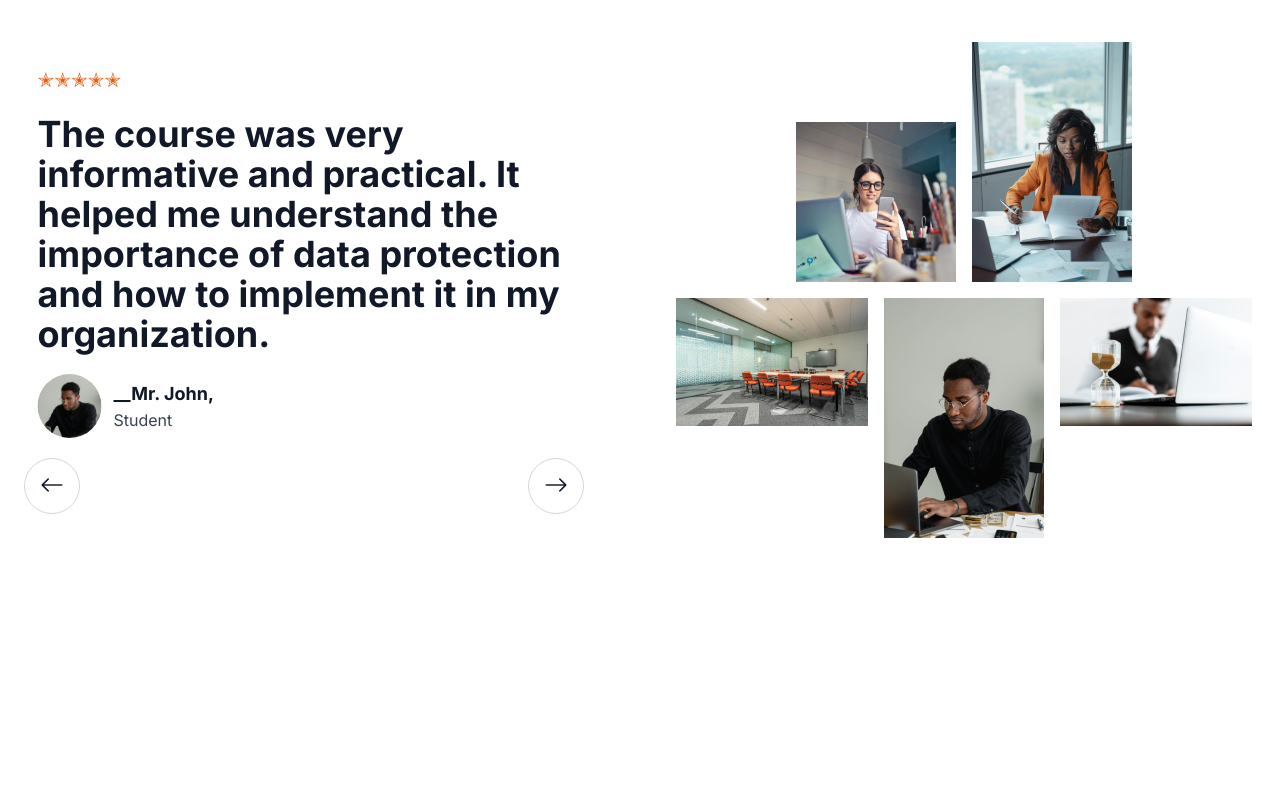
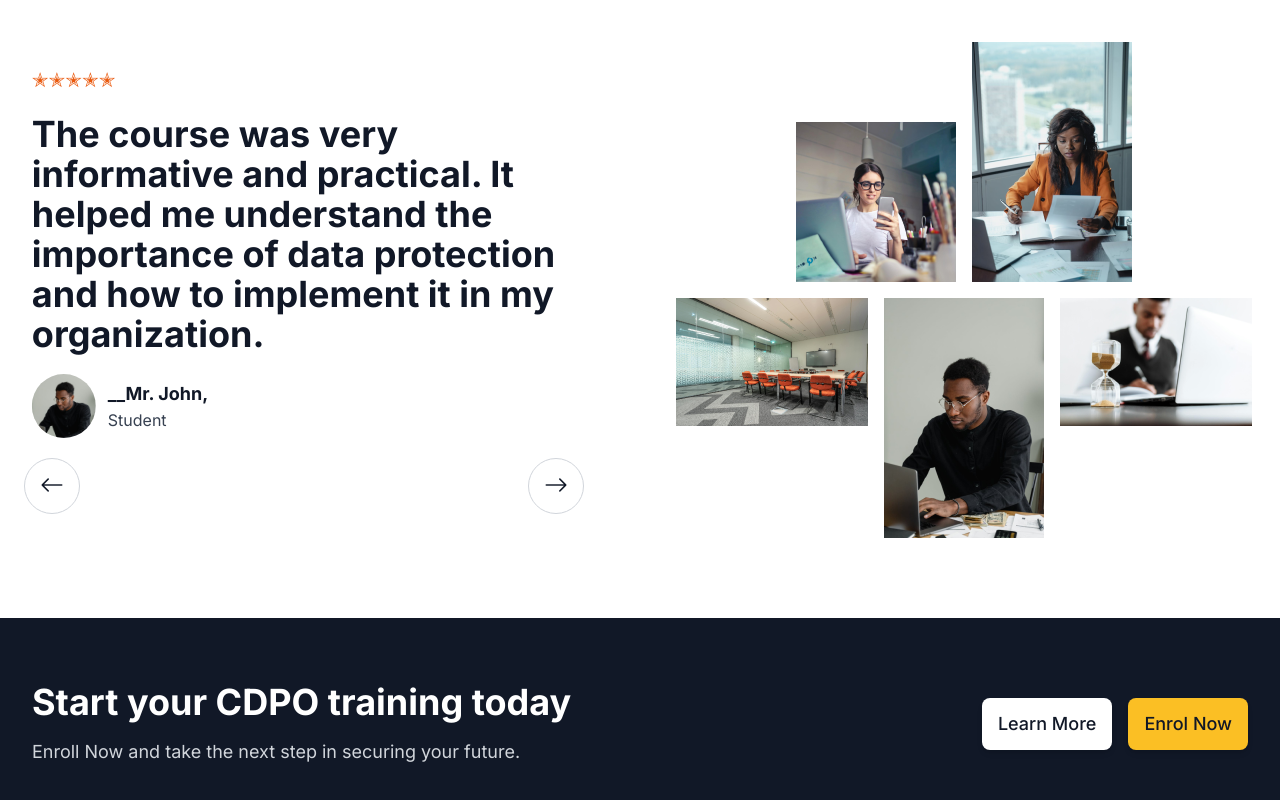
Before and after one commit to kizzylion/3consulting, a React (Vite) app: page /resources/cdpo-training in a window 1280 px wide. Shown: the part 1277-2077 px from the top of the page. Before the commit the page ends 1895 px from the top, so only its background shows below. Built offline with nearby package versions, Linux system fonts and the light colour scheme.

Commit message:
FEAT: ADD START TODAY SECTION TO CDPO PAGE

```diff
--- a/src/components/pages/solutions/data-protection/start-today.tsx
+++ b/src/components/pages/solutions/data-protection/start-today.tsx
@@ -2,9 +2,9 @@ import Button from "@components/ui/button";
 
 export default function StartToday() {
   return (
-    <section className="py-16 w-full bg-gray-900 md:py-24">
+    <section className="py-16 w-full bg-gray-900">
       <div className="px-5 mx-auto max-w-7xl md:px-8">
-        <div className="p-8 md:rounded-2xl md:p-12">
+        <div className=" md:rounded-2xl ">
           <div className="flex flex-col gap-8 justify-between items-center w-full md:flex-row">
             <div className="text-left">
               <h2 className="mb-4 text-3xl font-bold text-white md:text-4xl">
--- a/src/routes/resources.cdpo-training.tsx
+++ b/src/routes/resources.cdpo-training.tsx
@@ -2,6 +2,8 @@ import { createFileRoute } from "@tanstack/react-router";
 import AboutCDPO from "@pages/resources/cdpo/about";
 import EnrollSection from "@pages/resources/cdpo/enrrolsection";
 import Testimony from "@pages/resources/cdpo/testimony";
+import StartToday from "@pages/solutions/data-protection/start-today";
+
 export const Route = createFileRoute("/resources/cdpo-training")({
   component: CDPOTraining,
 });
@@ -12,6 +14,7 @@ function CDPOTraining() {
       <AboutCDPO />
       <EnrollSection />
       <Testimony />
+      <StartToday />
     </>
   );
 }
```
